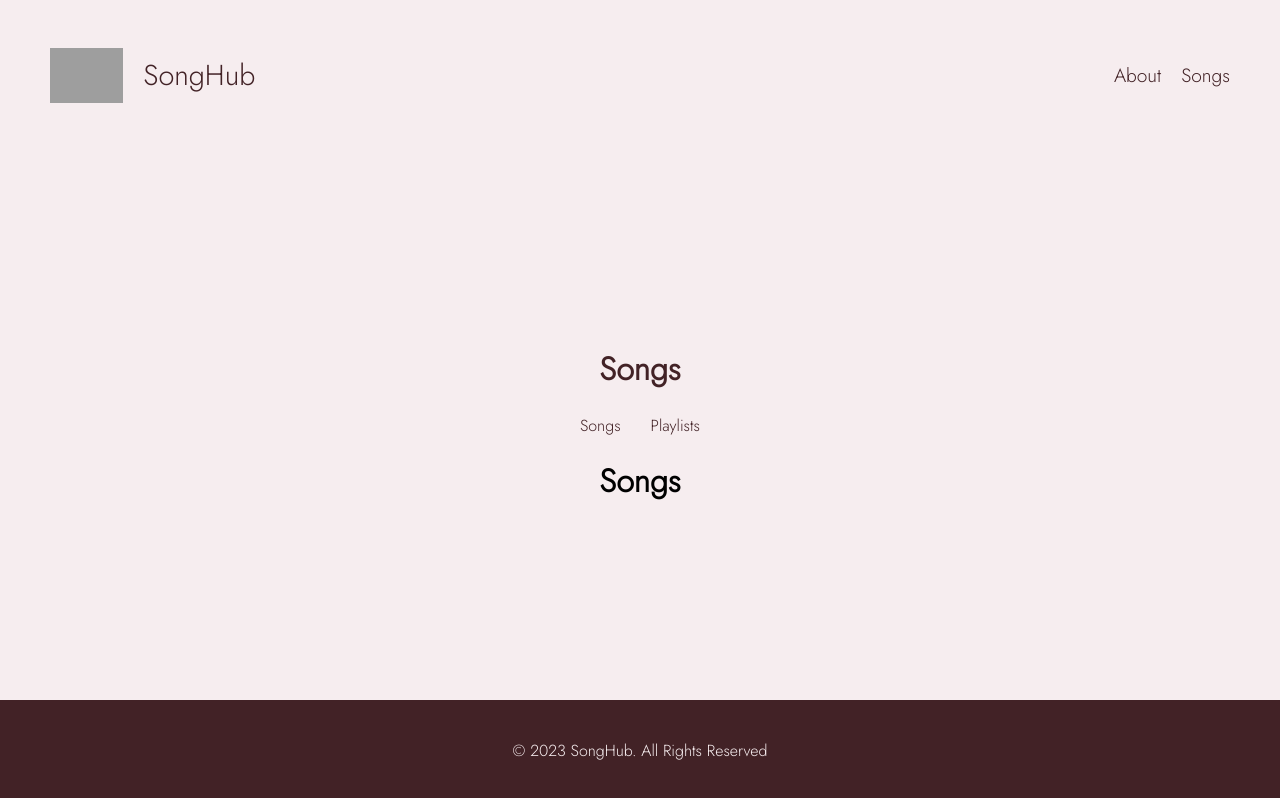
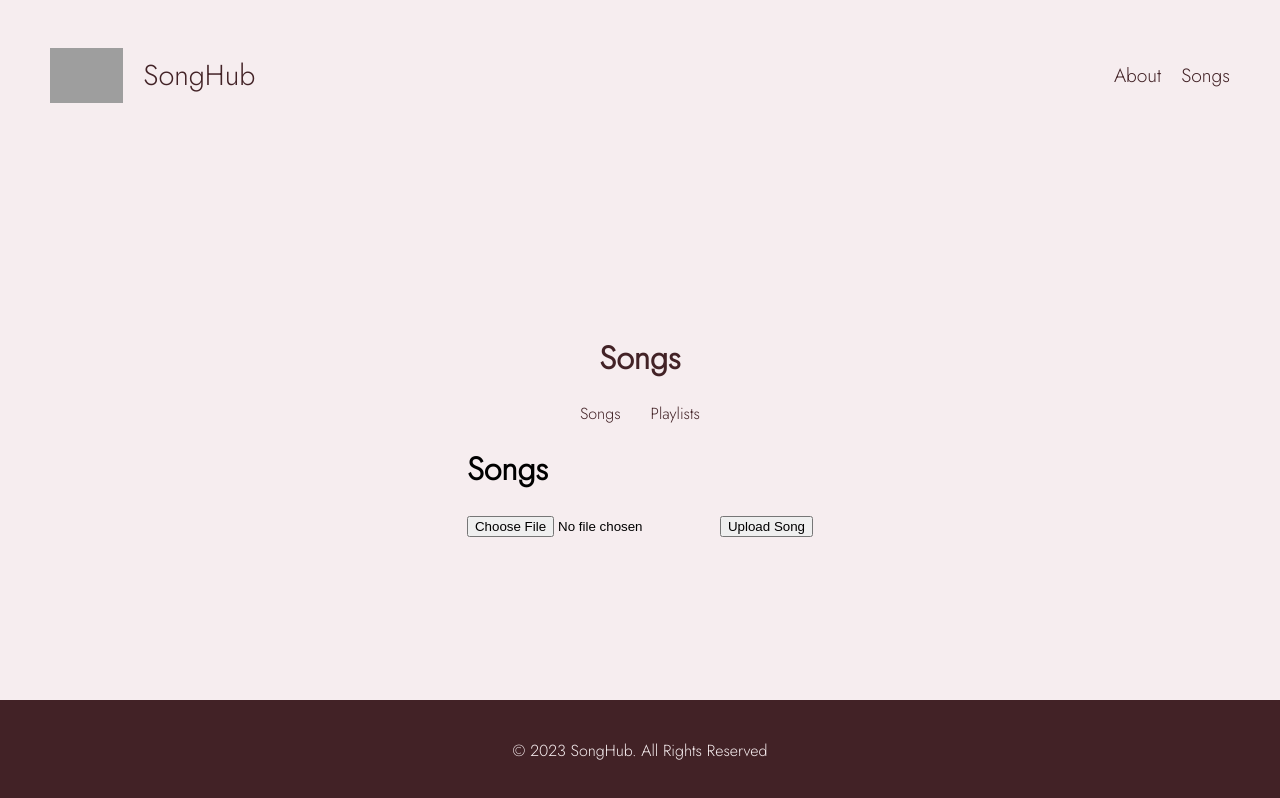
Before and after one commit to Kid-Bayou/SongHub, a React (Vite) app in the folder app/: page /songs in a window 1280 px wide. Built offline with nearby package versions, Linux system fonts and the light colour scheme; grey boxes are pictures that could not be loaded.

Commit message:
some changes

```diff
--- a/app/package.json
+++ b/app/package.json
@@ -12,10 +12,11 @@
   "dependencies": {
     "@emotion/react": "^11.11.1",
     "@emotion/styled": "^11.11.0",
-    "firebase": "^10.5.2",
+    "firebase": "^10.6.0",
     "react": "^18.2.0",
     "react-dom": "^18.2.0",
-    "react-router-dom": "^6.18.0"
+    "react-router-dom": "^6.18.0",
+    "uuid": "^9.0.1"
   },
   "devDependencies": {
     "@emotion/babel-plugin": "^11.11.0",
--- a/app/src/config/firebase.js
+++ b/app/src/config/firebase.js
@@ -1,11 +1,8 @@
-// Import the functions you need from the SDKs you need
+
 import { initializeApp } from "firebase/app";
 import { getAnalytics } from "firebase/analytics";
-// TODO: Add SDKs for Firebase products that you want to use
-// https://firebase.google.com/docs/web/setup#available-libraries
+import { getStorage } from "firebase/storage"
 
-// Your web app's Firebase configuration
-// For Firebase JS SDK v7.20.0 and later, measurementId is optional
 const firebaseConfig = {
   apiKey: "AIzaSyByGkC6tPsxRUw9DdSVdZdb73WHunFsMBY",
   authDomain: "songhub-48b99.firebaseapp.com",
@@ -16,6 +13,8 @@ const firebaseConfig = {
   measurementId: "G-SZ8HZLCKRR"
 };
 
-// Initialize Firebase
+
 const app = initializeApp(firebaseConfig);
 const analytics = getAnalytics(app);
+
+export const storage = getStorage(app)
--- a/app/src/pages/Songs.jsx
+++ b/app/src/pages/Songs.jsx
@@ -1,11 +1,34 @@
 import { css } from "@emotion/react";
+import { useState } from "react";
+import { storage } from "../config/firebase"
+import { ref, uploadBytes } from "firebase/storage";
+import { v4 } from "uuid";
 
 function Songs() {
-    return (
-        <>
-            <h1>Songs</h1>
-        </>
-    )
+
+  const [songUpload, setSongUpload] = useState(null);
+
+  const uploadSong = () => {
+    if (songUpload == null) return;
+
+    const songRef = ref(storage, `songs/${songUpload.name + v4()}`);
+    uploadBytes(songRef, songUpload).then(() => {
+        alert("Song Uploaded")
+    })
+  };
+
+  return (
+    <>
+      <h1>Songs</h1>
+      <input
+        type="file"
+        onChange={(event) => {
+          setSongUpload(event.target.files[0]);
+        }}
+      />
+      <button onClick={uploadSong}>Upload Song</button>
+    </>
+  );
 }
 
-export default Songs
+export default Songs;
```
Also changed, not shown: app/src/pages/AddSongs.jsx (added, +9 -0 lines), app/src/pages/DeleteSong.jsx (added, +9 -0 lines), app/src/pages/UpdateSong.jsx (added, +9 -0 lines), 1 other file (tests, documents, lock files or other folders).
